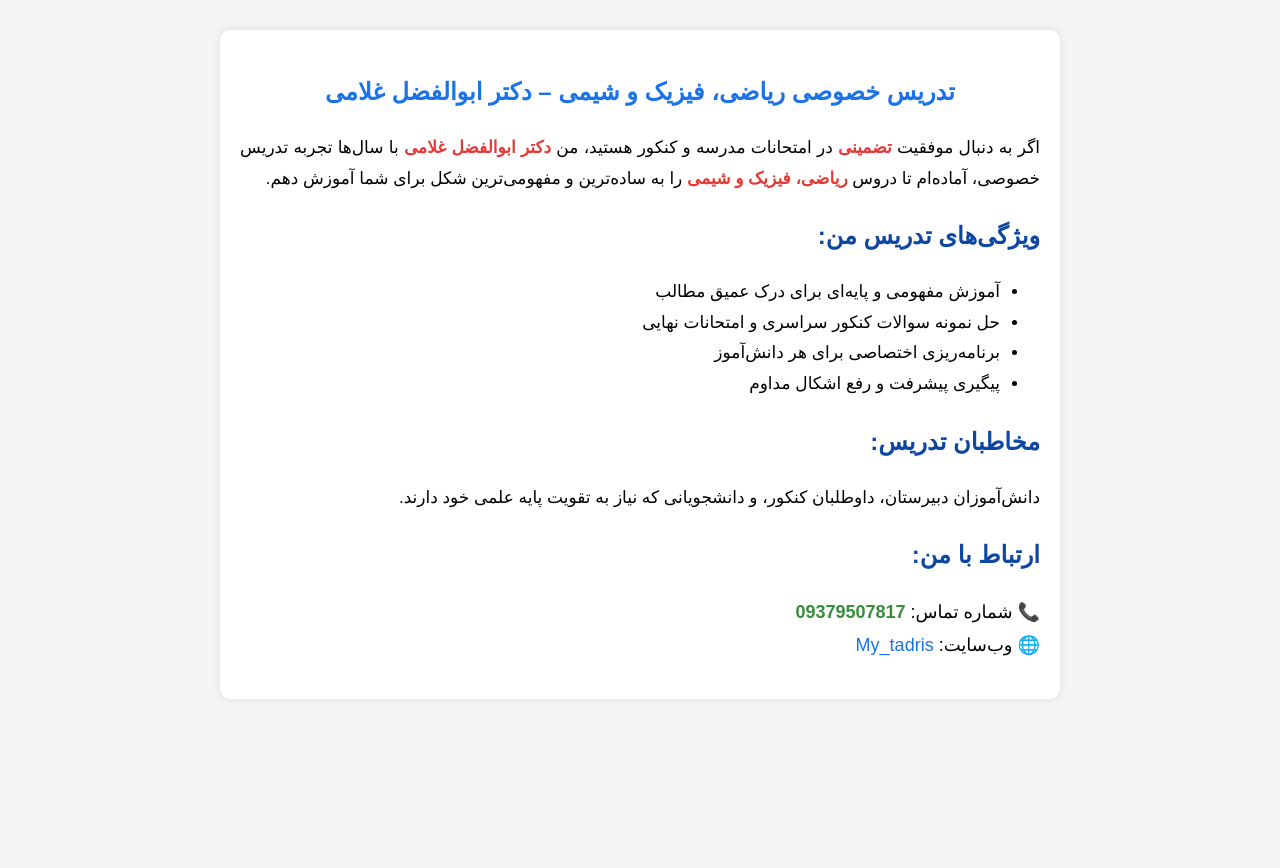
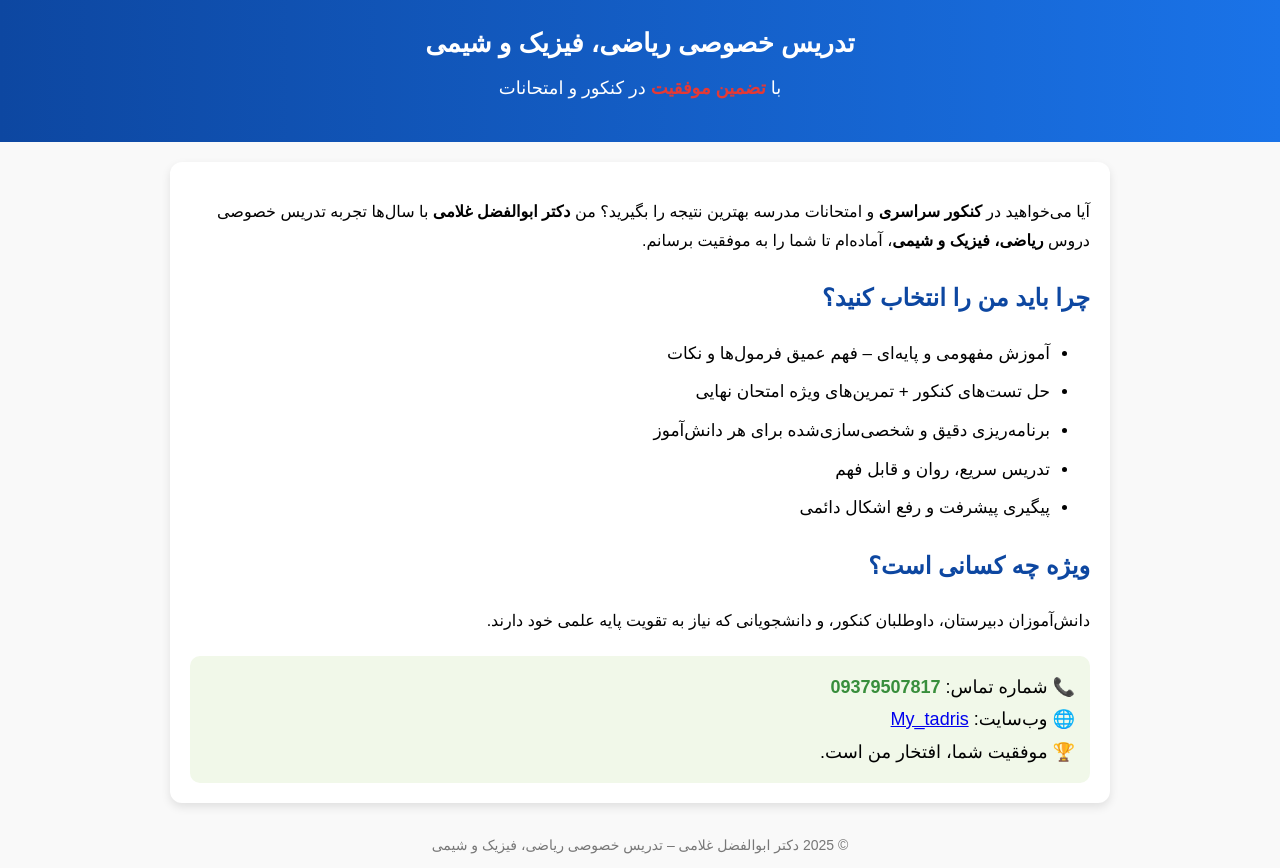
Before and after one commit to abolfazlghulami/My_tadris, a plain HTML site: page index.html in a window 1280 px wide. Before the commit the page ends 800 px from the top, so only its background shows below. Drawn offline with Linux system fonts and the light colour scheme.

Commit message:
Update index.html uptade۲

```diff
--- a/index.html
+++ b/index.html
@@ -1,89 +1,113 @@
+
 <!DOCTYPE html>
 <html lang="fa">
 <head>
     <meta charset="UTF-8">
     <meta name="viewport" content="width=device-width, initial-scale=1.0">
-    <meta name="description" content="تدریس خصوصی ریاضی، فیزیک و شیمی با دکتر ابوالفضل غلامی - آموزش تضمینی برای موفقیت در امتحانات و کنکور">
-    <title>تدریس خصوصی ریاضی، فیزیک و شیمی - دکتر ابوالفضل غلامی</title>
+    <meta name="description" content="تدریس خصوصی ریاضی، فیزیک و شیمی با دکتر ابوالفضل غلامی – آموزش مفهومی، سریع و تضمینی برای موفقیت در کنکور و امتحانات.">
+    <title>تدریس خصوصی ریاضی، فیزیک و شیمی | کنکور تضمینی</title>
     <style>
         body {
-            font-family: Arial, sans-serif;
-            background-color: #f5f5f5;
+            font-family: "Vazir", Arial, sans-serif;
+            background-color: #f9f9f9;
             margin: 0;
             padding: 0;
             direction: rtl;
             line-height: 1.8;
         }
+        header {
+            background: linear-gradient(to left, #1a73e8, #0d47a1);
+            color: white;
+            text-align: center;
+            padding: 20px;
+        }
+        header h1 {
+            margin: 0;
+            font-size: 26px;
+        }
+        header p {
+            margin-top: 5px;
+            font-size: 18px;
+        }
         section {
             background-color: white;
-            max-width: 800px;
-            margin: 30px auto;
+            max-width: 900px;
+            margin: 20px auto;
             padding: 20px;
-            box-shadow: 0 0 10px rgba(0,0,0,0.1);
-            border-radius: 10px;
-        }
-        h1 {
-            color: #1a73e8;
-            text-align: center;
+            border-radius: 12px;
+            box-shadow: 0 4px 10px rgba(0,0,0,0.1);
         }
         h2 {
             color: #0d47a1;
             margin-top: 20px;
         }
-        p, li {
+        ul {
             font-size: 17px;
-            text-align: justify;
         }
-        strong {
+        li {
+            margin-bottom: 8px;
+        }
+        .highlight {
             color: #e53935;
-        }
-        a {
-            color: #1a73e8;
-            text-decoration: none;
-        }
-        a:hover {
-            text-decoration: underline;
+            font-weight: bold;
         }
         .contact {
+            background-color: #f1f8e9;
+            padding: 15px;
+            border-radius: 10px;
+            margin-top: 20px;
             font-size: 18px;
-            margin-top: 15px;
         }
         .phone {
             color: #388e3c;
             font-weight: bold;
         }
+        footer {
+            text-align: center;
+            padding: 10px;
+            font-size: 14px;
+            color: #777;
+        }
     </style>
 </head>
 <body>
 
+<header>
+    <h1>تدریس خصوصی ریاضی، فیزیک و شیمی</h1>
+    <p>با <span class="highlight">تضمین موفقیت</span> در کنکور و امتحانات</p>
+</header>
+
 <section>
-        <h1>تدریس خصوصی ریاضی، فیزیک و شیمی – دکتر ابوالفضل غلامی</h1>
-
     <p>
-            اگر به دنبال موفقیت <strong>تضمینی</strong> در امتحانات مدرسه و کنکور هستید،
-            من <strong>دکتر ابوالفضل غلامی</strong> با سال‌ها تجربه تدریس خصوصی،
-            آماده‌ام تا دروس <strong>ریاضی، فیزیک و شیمی</strong> را به ساده‌ترین و مفهومی‌ترین شکل برای شما آموزش دهم.
+        آیا می‌خواهید در <strong>کنکور سراسری</strong> و امتحانات مدرسه بهترین نتیجه را بگیرید؟
+        من <strong>دکتر ابوالفضل غلامی</strong> با سال‌ها تجربه تدریس خصوصی دروس
+        <strong>ریاضی، فیزیک و شیمی</strong>، آماده‌ام تا شما را به موفقیت برسانم.
     </p>
 
-        <h2>ویژگی‌های تدریس من:</h2>
+    <h2>چرا باید من را انتخاب کنید؟</h2>
     <ul>
-            <li>آموزش مفهومی و پایه‌ای برای درک عمیق مطالب</li>
-            <li>حل نمونه سوالات کنکور سراسری و امتحانات نهایی</li>
-            <li>برنامه‌ریزی اختصاصی برای هر دانش‌آموز</li>
-            <li>پیگیری پیشرفت و رفع اشکال مداوم</li>
+        <li>آموزش مفهومی و پایه‌ای – فهم عمیق فرمول‌ها و نکات</li>
+        <li>حل تست‌های کنکور + تمرین‌های ویژه امتحان نهایی</li>
+        <li>برنامه‌ریزی دقیق و شخصی‌سازی‌شده برای هر دانش‌آموز</li>
+        <li>تدریس سریع، روان و قابل فهم</li>
+        <li>پیگیری پیشرفت و رفع اشکال دائمی</li>
     </ul>
 
-        <h2>مخاطبان تدریس:</h2>
+    <h2>ویژه چه کسانی است؟</h2>
     <p>
         دانش‌آموزان دبیرستان، داوطلبان کنکور، و دانشجویانی که نیاز به تقویت پایه علمی خود دارند.
     </p>
 
-        <h2>ارتباط با من:</h2>
-        <p class="contact">
+    <div class="contact">
         📞 شماره تماس: <span class="phone">09379507817</span><br>
-            🌐 وب‌سایت: <a href="https://abolfazlghulami.github.io/My_tadris/">My_tadris</a>
-        </p>
+        🌐 وب‌سایت: <a href="https://abolfazlghulami.github.io/My_tadris/">My_tadris</a><br>
+        🏆 موفقیت شما، افتخار من است.
+    </div>
 </section>
+
+<footer>
+    © 2025 دکتر ابوالفضل غلامی – تدریس خصوصی ریاضی، فیزیک و شیمی
+</footer>
 
 </body>
 </html>
```
Lines whose indentation alone changed are shown as unchanged.
